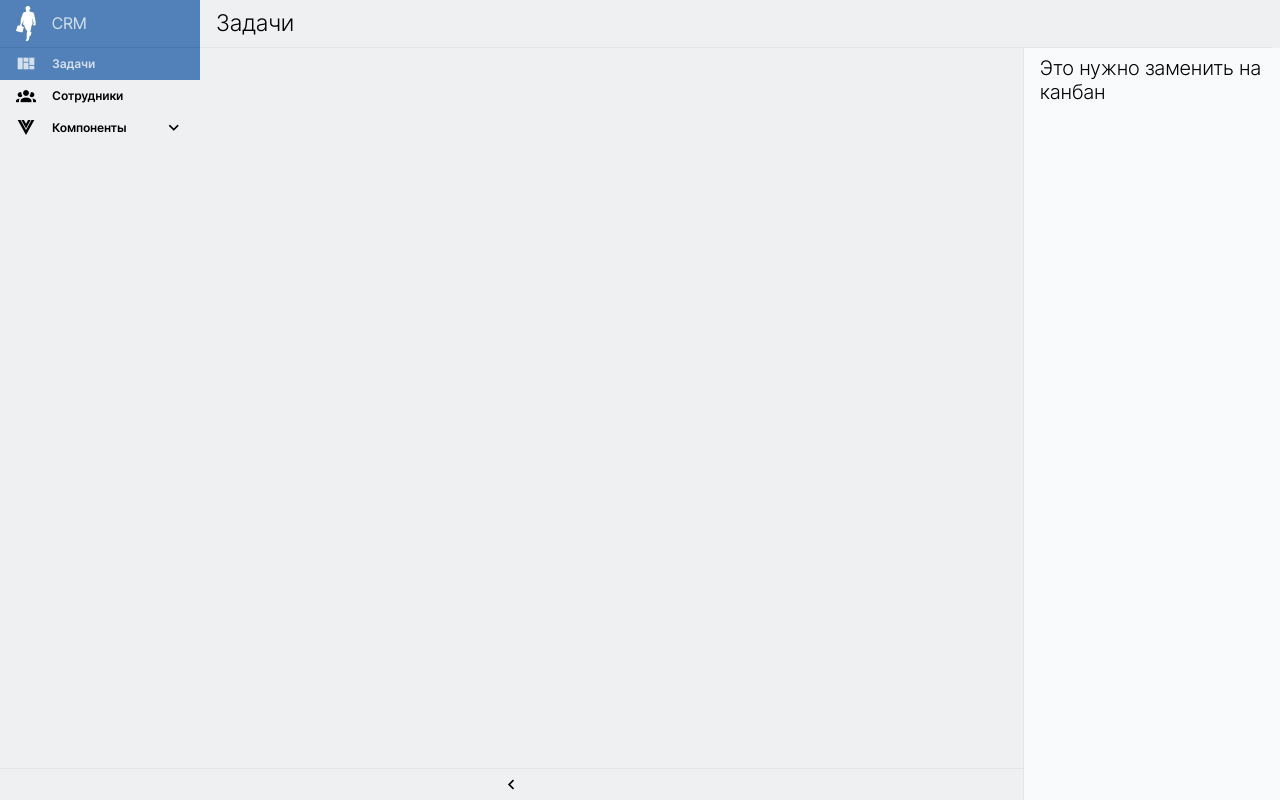
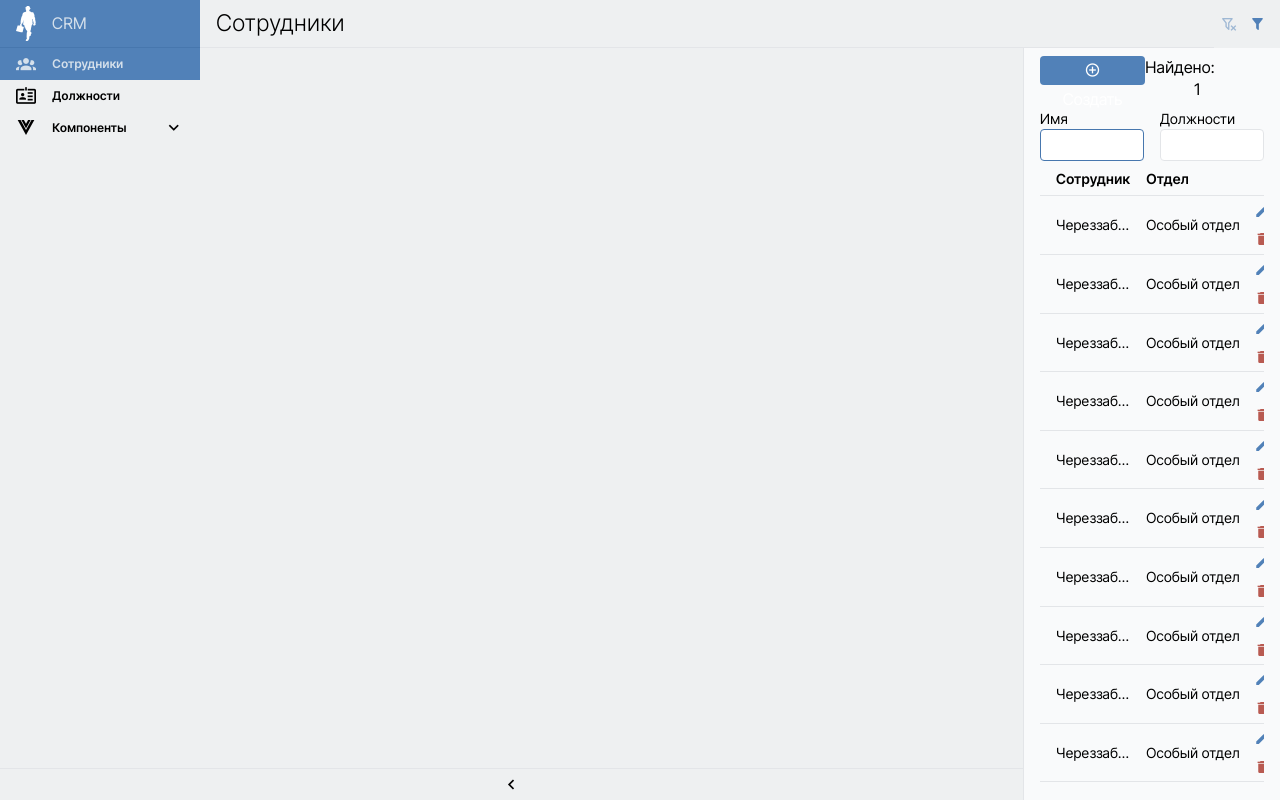
Before and after one commit to hardmagnett/big-company, a Vue app: page / in a window 1280 px wide. Built offline with nearby package versions, Linux system fonts and the light colour scheme.

Commit message:
Затычка для должностей

```diff
--- a/src/app/data/menuItems.ts
+++ b/src/app/data/menuItems.ts
@@ -5,18 +5,18 @@ let i = 0;
 const menuItems: Array<IMenuItem> = [
   {
     id: i++,
-    title: "Задачи",
-    icon: "mdi-view-dashboard-variant",
+    title: "Сотрудники",
+    icon: "mdi-account-group",
     route: {
-      to: "tasks",
+      to: "employees",
     },
   },
   {
     id: i++,
-    title: "Сотрудники",
-    icon: "mdi-account-group",
+    title: "Должности",
+    icon: "mdi-badge-account-horizontal-outline",
     route: {
-      to: "employees",
+      to: "positions",
     },
   },
   {
--- a/src/app/router/employees.ts
+++ b/src/app/router/employees.ts
@@ -1,6 +1,6 @@
 export default [
   {
-    path: "/employees",
+    path: "/",
     name: "employees",
     component: () =>
       import("@/app/views/employees/ViewEmployees/ViewEmployees.vue"),
--- a/src/app/router/index.ts
+++ b/src/app/router/index.ts
@@ -1,6 +1,7 @@
-import tasks from "@/app/router/tasks";
 import employees from "@/app/router/employees";
+import positions from "@/app/router/positions";
 
-const routes = [...tasks, ...employees];
+
+const routes = [...employees, ...positions];
 
 export default routes;
--- /dev/null
+++ b/src/app/router/positions.ts
@@ -0,0 +1,7 @@
+export default [
+  {
+    path: "/positions",
+    name: "positions",
+    component: () => import("@/app/views/positions/ViewPositions/ViewPositions.vue"),
+  },
+];
--- a/src/app/router/tasks.ts
+++ /dev/null
@@ -1,7 +0,0 @@
-export default [
-  {
-    path: "/",
-    name: "tasks",
-    component: () => import("@/app/views/tasks/ViewTasks/ViewTasks.vue"),
-  },
-];
--- /dev/null
+++ b/src/app/views/positions/ViewPositions/ViewPositions.vue
@@ -0,0 +1,15 @@
+<template>
+  <div class="view-positions">
+    <Teleport to="#page-header-place">
+      <APageHeader> Должности </APageHeader>
+    </Teleport>
+
+    <h2>Здесь будут должности</h2>
+  </div>
+</template>
+
+<style scoped>
+.view-positions {
+
+}
+</style>
--- a/src/app/views/tasks/ViewTasks/ViewTasks.vue
+++ /dev/null
@@ -1,11 +0,0 @@
-<template>
-  <div class="about-view">
-    <Teleport to="#page-header-place">
-      <APageHeader> Задачи </APageHeader>
-    </Teleport>
-
-    <h2>Это нужно заменить на канбан</h2>
-  </div>
-</template>
-
-<style scoped></style>
```
